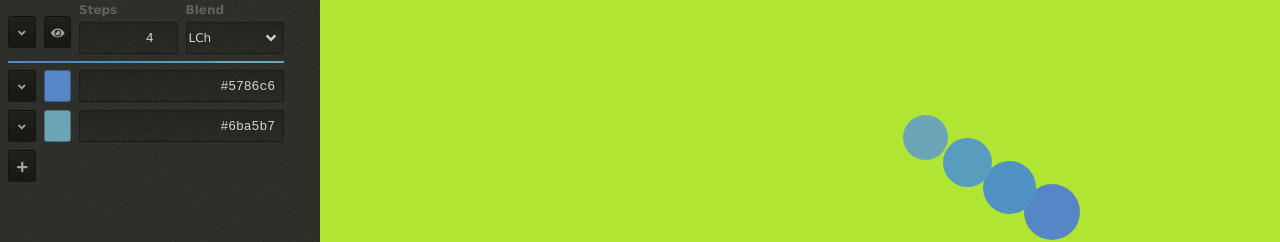
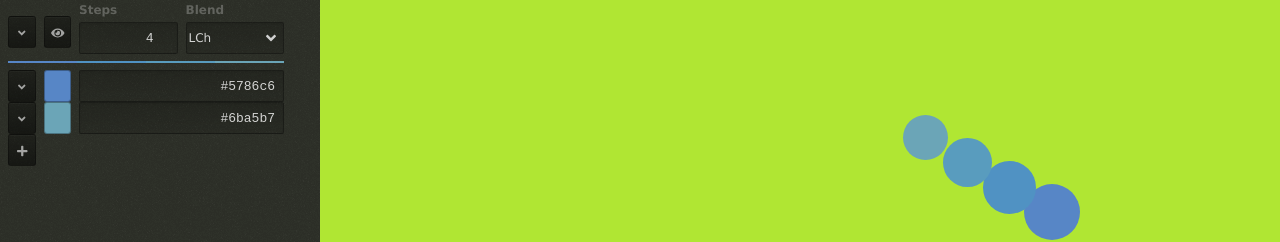
Before and after one commit to LoudBit/clutch, a Nuxt app: page / in a window 1280 px wide. Shown: the part 146-388 px from the top of the page. Built offline with nearby package versions, Linux system fonts and the light colour scheme.

Commit message:
kinda okay grids for color palette

```diff
--- a/components/ColorInput.vue
+++ b/components/ColorInput.vue
@@ -1,28 +1,26 @@
 <template>
   <div class="ColorInput">
-    <div class="ui grid grid--color-input">
-      <button class="ui" @click="toggleOpen">
+    <div class="ui grid">
+      <button class="ui span-1" @click="toggleOpen">
         <font-awesome-icon icon="angle-down" />
       </button>
-      <div class="color-swatch" :style="colorStyles"></div>
-      <input v-model="hex" type="text" />
+      <div class="color-swatch span-1" :style="colorStyles"></div>
+      <input v-model="hex" type="text" class="span-6" />
     </div>
-    <div class="ui grid grid--3-1">
     <div v-if="open" class="color-input--knobs">
       <RgbInput v-if="mode === 'rgb'" :input-index="inputIndex" :color-index="colorIndex" :input="input"></RgbInput>
       <LchInput v-if="mode === 'lch'" :input-index="inputIndex" :color-index="colorIndex" :input="input"></LchInput>
-        <div class="ui">
-          <div class="ui select">
+      <div class="ui grid">
+        <div class="ui select span-6">
           <select v-model="mode">
             <option value="rgb" label="RGB" />
             <option value="lch" label="LCh" />
           </select>
           <font-awesome-icon icon="angle-down" />
         </div>
-          <button class="ui" title="Remove Color" @click="removeColor(colorIndex)">
+        <button class="ui span-2" title="Remove Color" @click="removeColor(colorIndex)">
           Delete
         </button>
-        </div>
       </div>
     </div>
   </div>
@@ -94,28 +92,9 @@ export default {
   border-radius: 3px;
 }
 
-.ui.grid.grid--color-input {
-  grid-template-columns: repeat(8, 1fr);
-  grid-template-rows: auto;
-}
-.grid--color-input > :nth-child(1) {
-  grid-column: 1 / 2;
-}
-.grid--color-input > :nth-child(2) {
-  grid-column: 2 / 3;
-}
-.grid--color-input > :nth-child(3) {
-  grid-column: 3 / 9;
-}
-
-.color-input-options-grid {
-  margin-top: 8px;
-  grid-template-columns: 3fr 1fr;
-}
-
 .color-input--knobs {
   border-bottom: 2px solid rgba(black, 0.1);
-  margin: 0 0 4px;
-  padding: 0 0 12px;
+  margin: 0 0 6px;
+  padding: 0 0 7px;
 }
 </style>
--- a/components/LchInput.vue
+++ b/components/LchInput.vue
@@ -1,6 +1,6 @@
 <template>
-  <div class="ui subgrid">
-    <!-- <div class="slider-outer-grid"> -->
+  <div class="">
+    <div class="slider-outer-grid">
       <div class="ui slider slider-inner-grid">
         <div class="text-center">
           <label>L</label>
@@ -8,8 +8,8 @@
         <input :value="l" type="range" min="0" max="100" step="0.1" :style="gradients.l" @input="changeL" />
       </div>
       <input :value="l" type="number" min="0" max="100" step="0.1" @change="changeL" />
-    <!-- </div> -->
-    <!-- <div class="slider-outer-grid"> -->
+    </div>
+    <div class="slider-outer-grid">
       <div class="ui slider slider-inner-grid">
         <div class="text-center">
           <label>C</label>
@@ -17,8 +17,8 @@
         <input :value="c" type="range" min="0" max="100" step="0.1" :style="gradients.c" @input="changeC" />
       </div>
       <input :value="c" type="number" min="0" max="100" step="0.1" @change="changeC" />
-    <!-- </div> -->
-    <!-- <div class="slider-outer-grid"> -->
+    </div>
+    <div class="slider-outer-grid">
       <div class="ui slider slider-inner-grid">
         <div class="text-center">
           <label>h</label>
@@ -26,7 +26,7 @@
         <input :value="h" type="range" min="0" max="360" step="1" :style="gradients.h" @input="changeH" />
       </div>
       <input :value="h" type="number" min="0" max="360" step="1" @change="changeH" />
-    <!-- </div> -->
+    </div>
   </div>
 </template>
 
@@ -92,13 +92,13 @@ export default {
 </script>
 
 <style lang="scss">
-// .slider-outer-grid {
-//   margin-top: 8px;
-//   display: grid;
-//   gap: 8px 8px;
-//   grid-template-columns: 3fr 1fr;
-//   grid-template-rows: auto;
-// }
+.slider-outer-grid {
+  margin-top: 8px;
+  display: grid;
+  gap: 8px 8px;
+  grid-template-columns: 3fr 1fr;
+  grid-template-rows: auto;
+}
 .slider-inner-grid {
   background: rgba(black, 0.2);
   align-items: center;
```
Lines whose indentation alone changed are shown as unchanged.
